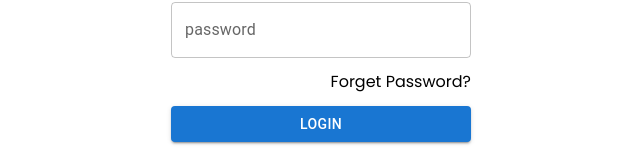
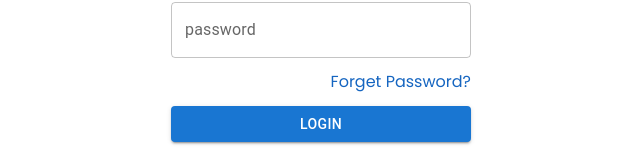
Before and after one commit to Sameer069/postclub, a React (Vite) app in the folder frontend/: page / in a window 1280 px wide. Shown: the part 389-549 px from the top of the page, without its empty margins (319-959 px from the left). Built offline with nearby package versions, Linux system fonts and the light colour scheme; no server answers; a web font is replaced by a local one.

Commit message:
Update UserLogin.jsx

```diff
--- a/frontend/src/pages/UserLogin.jsx
+++ b/frontend/src/pages/UserLogin.jsx
@@ -98,7 +98,7 @@ const  UserLogin=()=> {
                         <span className={hide?"inline text-red-600":"hidden"}>{userPasswordError}</span>
                         </div>
                         <div className='text-end my-3'>
-                        <span className='font-[Poppins]'>Forget Password?</span>
+                        <span className='font-[Poppins] text-[#1565C0]'>Forget Password?</span>
                         </div>
                         <div>
                         <Button variant='contained' type='submit' className='w-full'>Login</Button>
```
